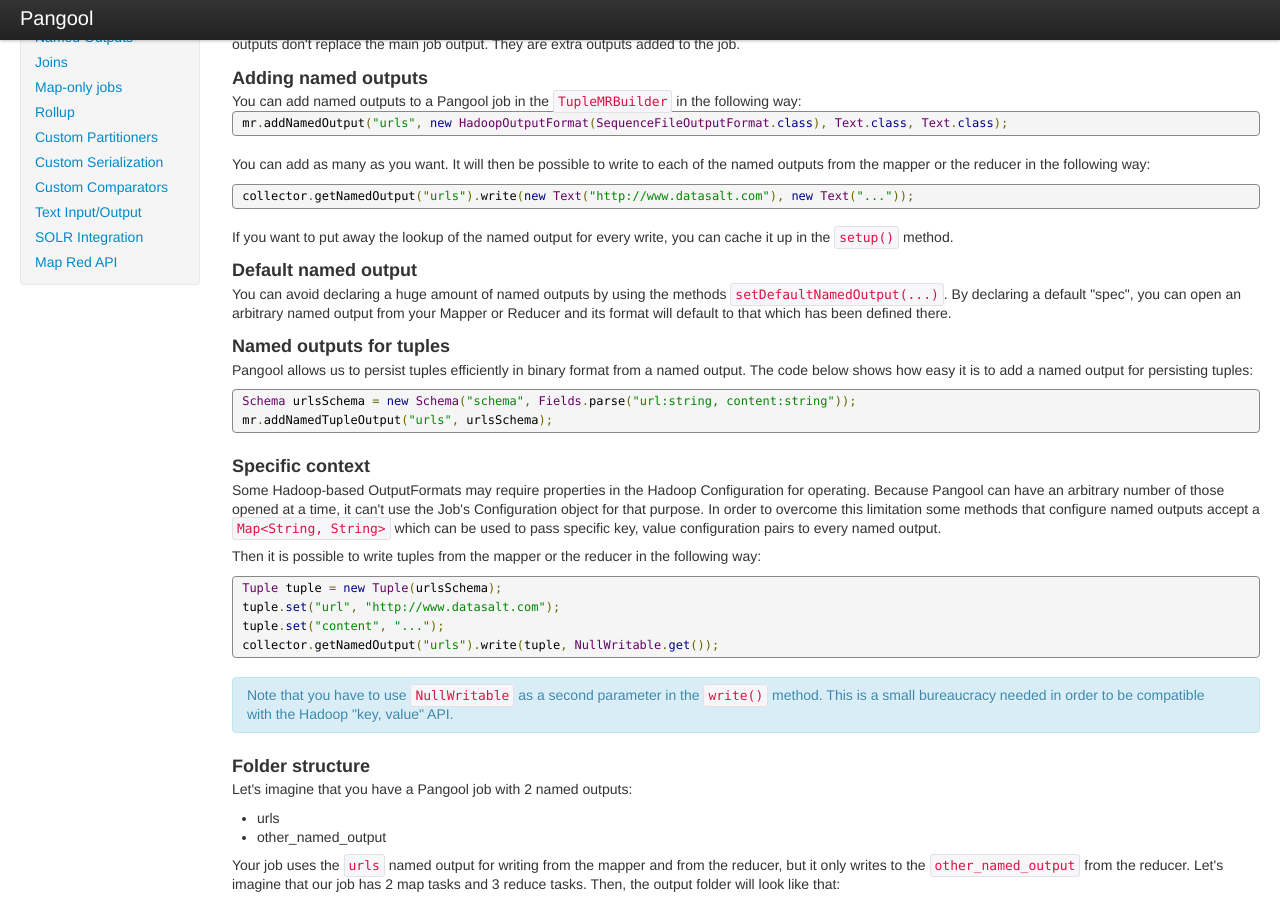
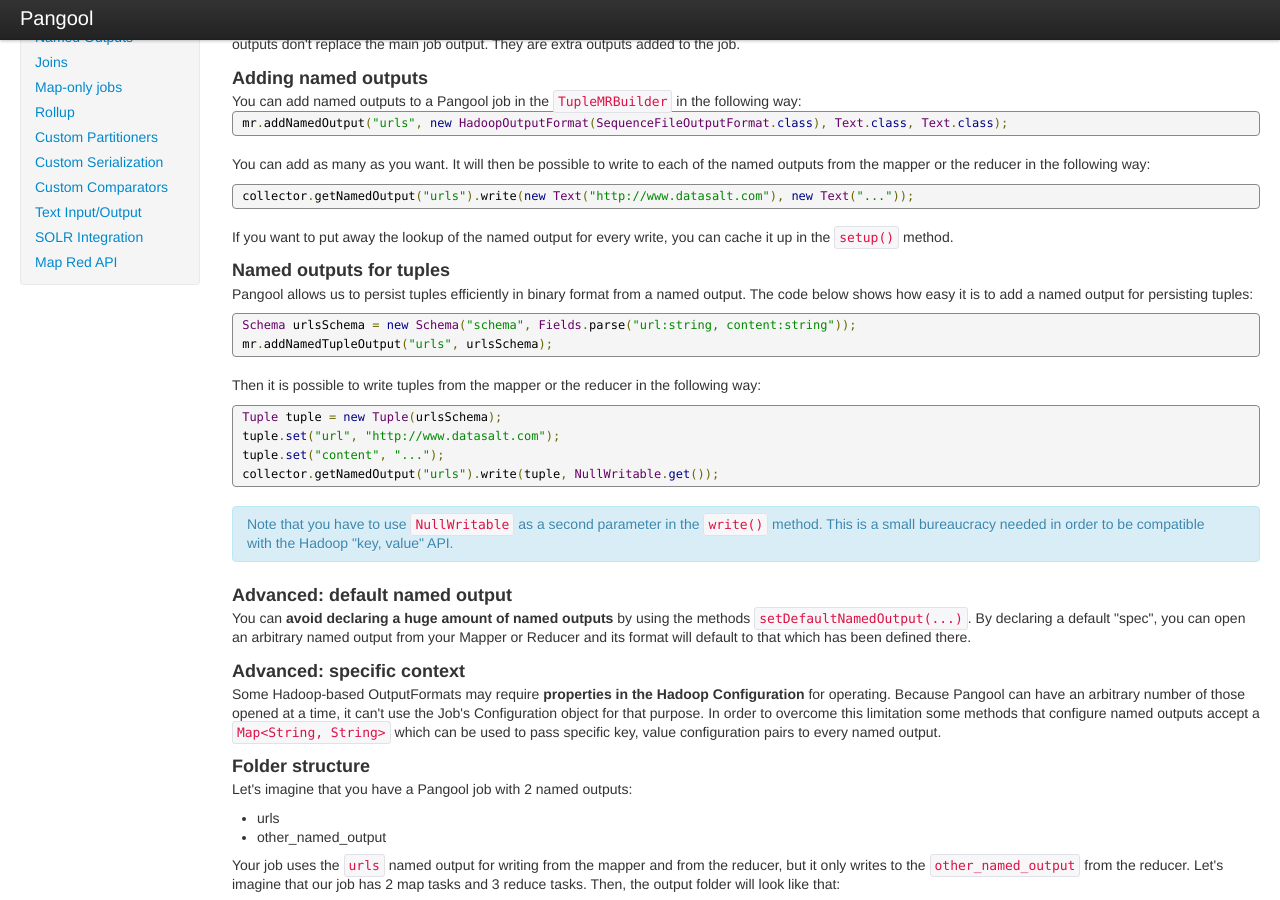
Before and after one commit to datasalt/pangool, a Jekyll site: the page built from userguide/named_outputs.html, in a window 1280 px wide and 900 px high, scrolled down 292 px. Built offline with Jekyll 4.4.1, drawn with Linux system fonts in a browser that asks for light colours; nearby versions of some CDN libraries; Markdown is read by kramdown in place of the engine named in the settings; some of the changed lines change nothing that is shown.

Commit message:
WIP for #35

```diff
--- a/userguide/named_outputs.html
+++ b/userguide/named_outputs.html
@@ -32,10 +32,6 @@ If you want to put away the lookup of the named output for every write, you can
 the <code>setup()</code> method.
 <p>
 
-<h3>Default named output</h3>
-
-<p>You can avoid declaring a huge amount of named outputs by using the methods <code>setDefaultNamedOutput(...)</code>. By declaring a default "spec", you can open an arbitrary named output from your Mapper or Reducer and its format will default to that which has been defined there.</p>
-
 <h3>Named outputs for tuples</h3>
 <p>
 Pangool allows us to persist tuples efficiently in binary format from a named output. The code below shows how easy it is to add a named output
@@ -46,11 +42,6 @@ for persisting tuples:
  Schema urlsSchema = new Schema("schema", Fields.parse("url:string, content:string"));
  mr.addNamedTupleOutput("urls", urlsSchema);
 </pre>
-
-<h3>Specific context</h3>
-
-<p>Some Hadoop-based OutputFormats may require properties in the Hadoop Configuration for operating. Because Pangool can have an arbitrary number of those opened at a time, it can't use the Job's Configuration object for that purpose. In order to overcome this limitation some methods that configure named outputs accept a <code>Map&lt;String, String&gt;</code> which can be used
-to pass specific key, value configuration pairs to every named output.</p>
 
 <p>
 Then it is possible to write tuples from the mapper or the reducer in the following way:
@@ -67,6 +58,15 @@ Then it is possible to write tuples from the mapper or the reducer in the follow
 Note that you have to use <code>NullWritable</code> as a second parameter in
 the <code>write()</code> method. This is a small bureaucracy needed in order to be compatible with the Hadoop "key, value" API.
 </div>
+
+<h3>Advanced: default named output</h3>
+
+<p>You can <b>avoid declaring a huge amount of named outputs</b> by using the methods <code>setDefaultNamedOutput(...)</code>. By declaring a default "spec", you can open an arbitrary named output from your Mapper or Reducer and its format will default to that which has been defined there.</p>
+
+<h3>Advanced: specific context</h3>
+
+<p>Some Hadoop-based OutputFormats may require <b>properties in the Hadoop Configuration</b> for operating. Because Pangool can have an arbitrary number of those opened at a time, it can't use the Job's Configuration object for that purpose. In order to overcome this limitation some methods that configure named outputs accept a <code>Map&lt;String, String&gt;</code> which can be used
+to pass specific key, value configuration pairs to every named output.</p>
 
 <h3>Folder structure</h3>
 <p>
```
